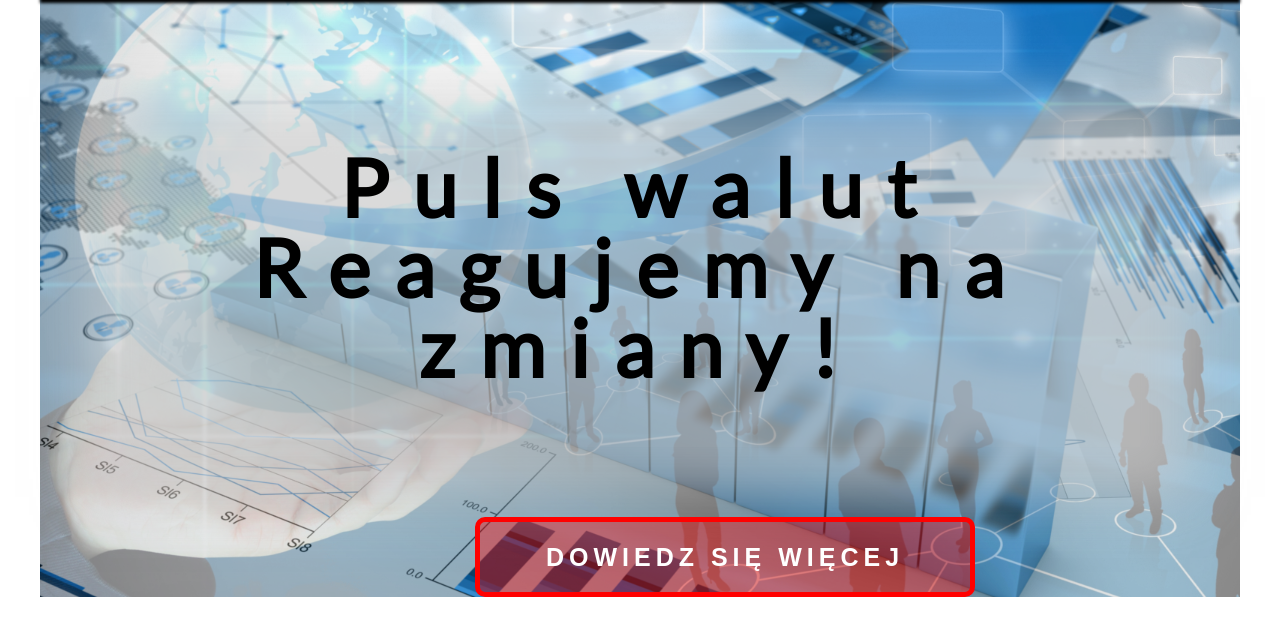
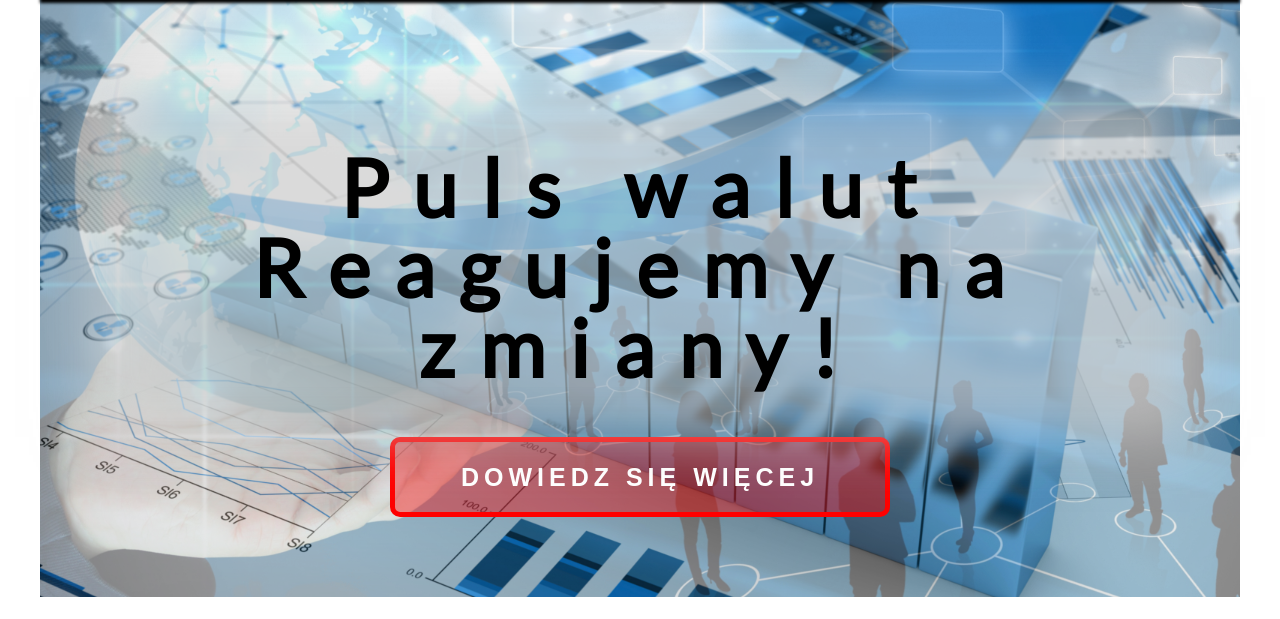
Before and after one commit to infoshareacademy/jfdz-currencies, a plain HTML site: page index.html in a window 1280 px wide. Shown: the part 103-722 px from the top of the page. Drawn offline with nearby package versions, Linux system fonts and the light colour scheme.

```diff
--- a/Styles/Marcin.css
+++ b/Styles/Marcin.css
@@ -6,10 +6,10 @@
 .szarfa {
     position: relative;
     margin-top: 150px;
-    margin-bottom: 150px;
+    /*margin-bottom: 150px;*/
     background-color: rgba(204,204,204,0.6);
     -webkit-box-shadow: 0px 0px 50px 50px rgba(204,204,204,0.6);
-    height: 300px;
+    /*height: 300px;*/
     width: 1000px;
     margin-left: auto;
     margin-right: auto;
--- a/Styles/Piotr.css
+++ b/Styles/Piotr.css
@@ -123,10 +123,9 @@
     margin-right: 2px;
 }
 
-.wyslij{
-    position: absolute;
-    bottom: 100px;
-    left: 475px;
+.wyslij {
+    margin-top: 50px;
+    text-align: center;
 }
 
 .bwyslij {
--- a/index.html
+++ b/index.html
@@ -47,10 +47,11 @@
 
     <div class="slajder left">
         <div class="szarfa">Puls walut<br>Reagujemy na zmiany!</div>
+        <div class="wyslij clear">
+            <button class="bwyslij" onclick="MenuOnClick(1)">Dowiedz się więcej</button>
+        </div>
     </div>
-    <div class="wyslij clear">
-        <button class="bwyslij" onclick="MenuOnClick(1)">Dowiedz się więcej</button>
-    </div>
+
 
 </header>
 
```
